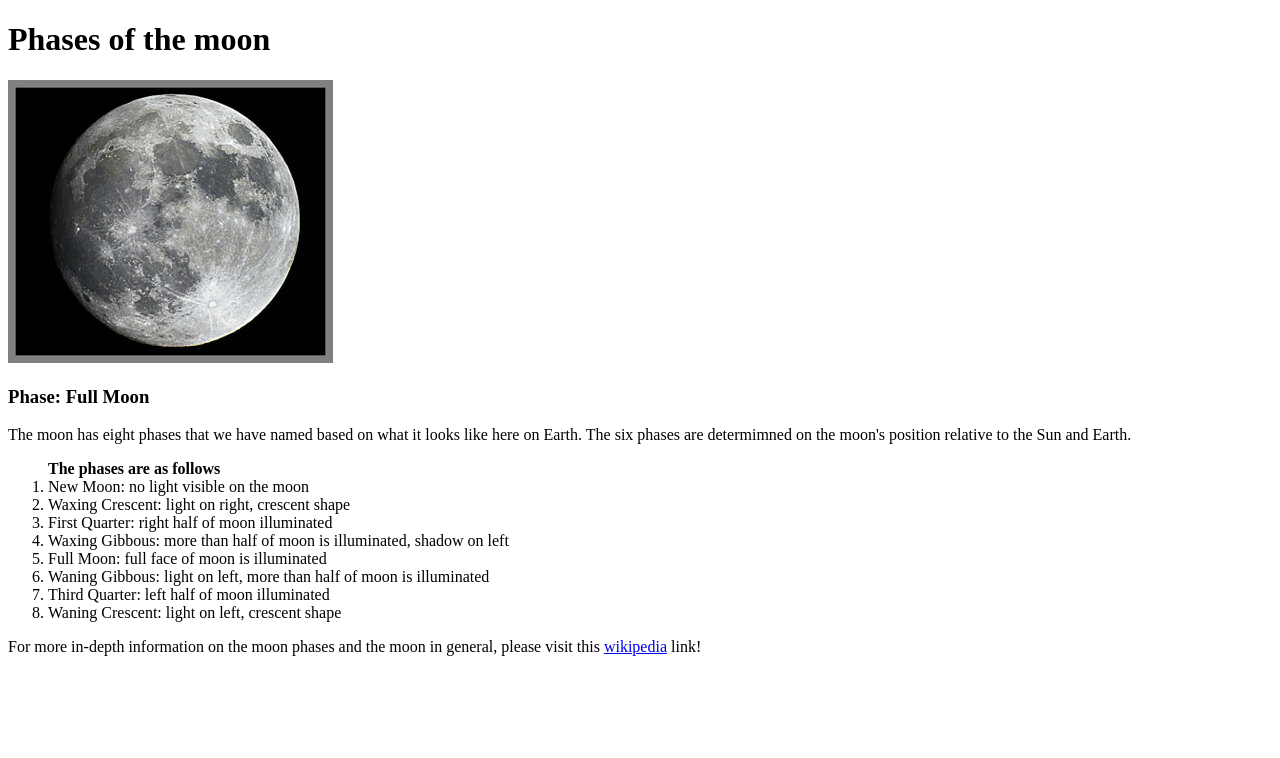
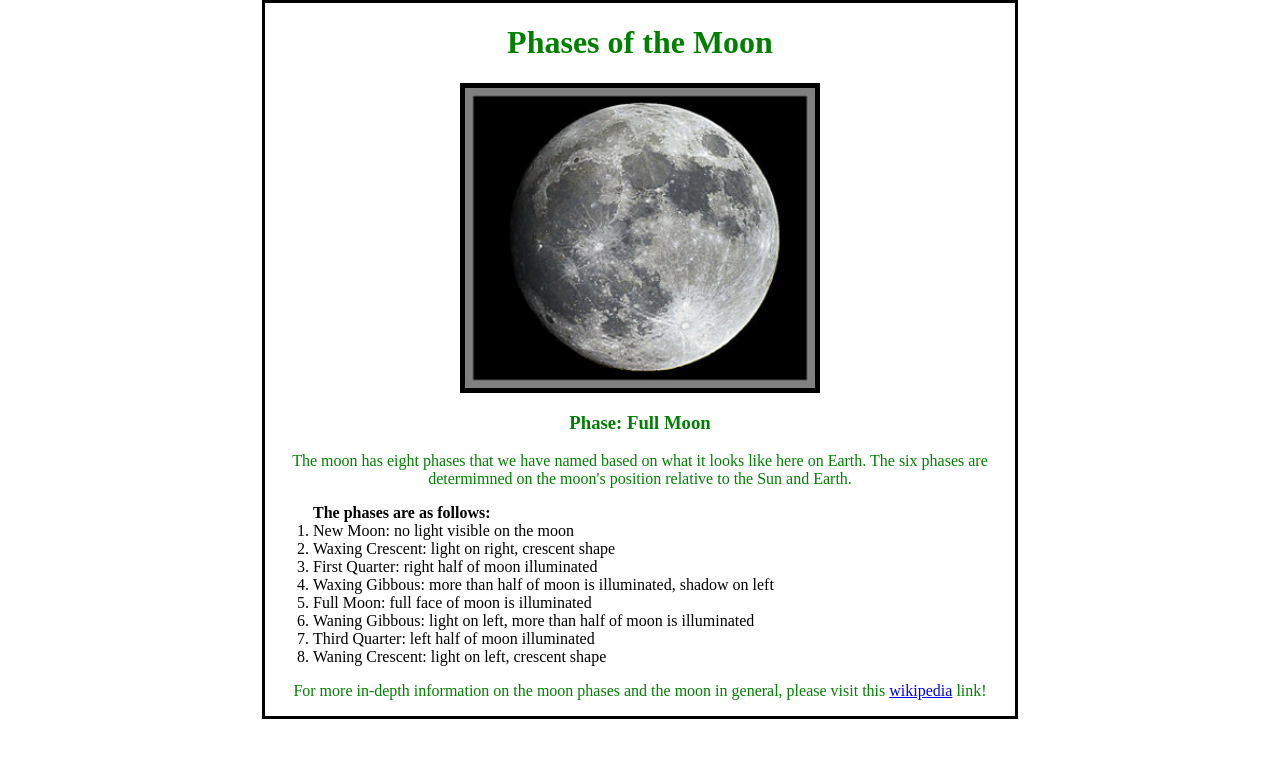
Before and after one commit to Mazztwo/firstWebsite, a plain HTML site: page index.html in a window 1280 px wide. Drawn offline with Linux system fonts and the light colour scheme.

Commit message:
Added style.css to /styles and added basic CSS to webpage.

```diff
--- a/index.html
+++ b/index.html
@@ -5,10 +5,11 @@
   <head>
     <meta charset="utf-8">
     <title>Phases of the Moon</title>
+    <link href="styles/style.css" rel="stylesheet" type="text/css">
   </head>
 
   <body>
-  	<h1>Phases of the moon</h1>
+  	<h1>Phases of the Moon</h1>
     <img src="images/full_moon.jpg" alt="An image of a full moon.">
     <h3>Phase: Full Moon</h2>
 
@@ -18,7 +19,7 @@
     </p>
 
     <p>
-    	<ol><strong>The phases are as follows</strong>
+    	<ol><strong>The phases are as follows:</strong>
     		<li>New Moon: no light visible on the moon</li>
     		<li>Waxing Crescent: light on right, crescent shape</li>
     		<li>First Quarter: right half of moon illuminated</li>
--- /dev/null
+++ b/styles/style.css
@@ -0,0 +1,21 @@
+h1,h3,p
+{
+	color: green;
+	text-align: center;
+}
+
+img
+{
+	display: block;
+	margin: auto;
+	border: solid black 5px;
+	width: 350px;
+	height: 300px;
+}
+
+html
+{
+	border: solid black 3px;
+	width: 750px;
+	margin: auto;
+}
```
